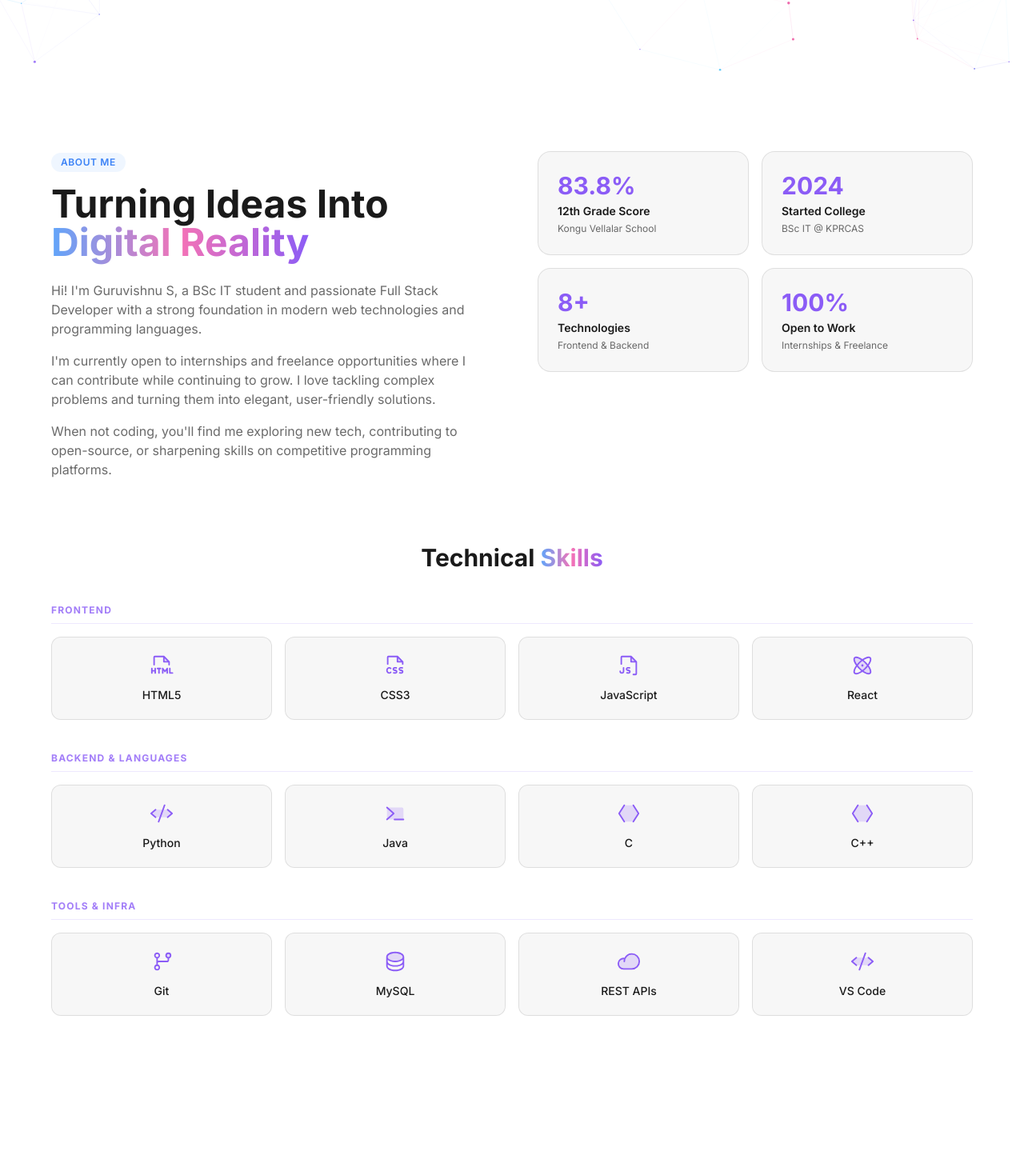
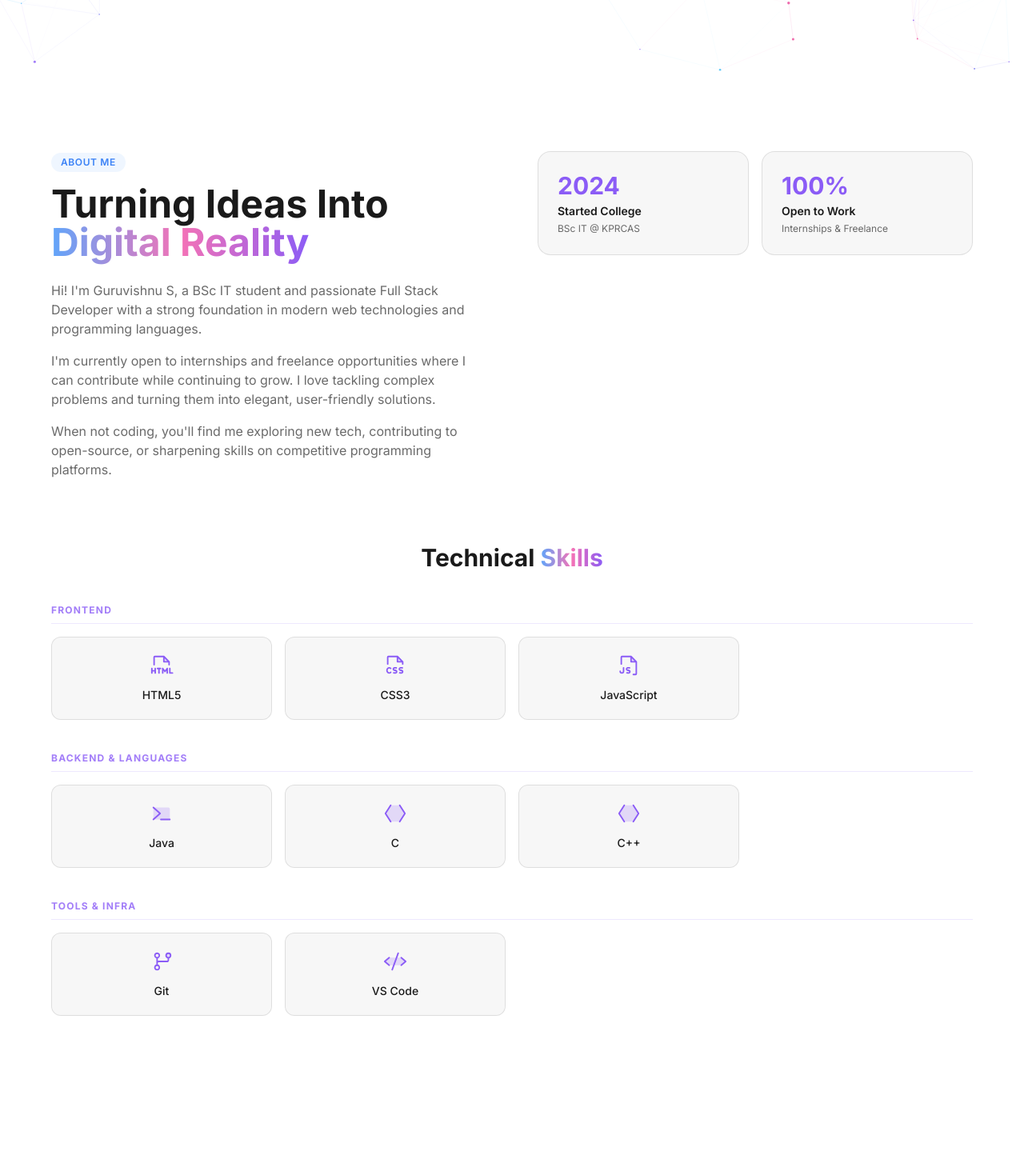
Before and after one commit to Guruvishnu444/vishnu-04, a React (Vite) app: page / in a window 1280 px wide. Shown: the part 707-2171 px from the top of the page at 80% size. Built offline with nearby package versions, Linux system fonts and the light colour scheme.

Commit message:
Update portfolio website files

```diff
--- a/src/components/About.jsx
+++ b/src/components/About.jsx
@@ -12,13 +12,13 @@ const skillCategories = [
       { name: 'HTML5', icon: FileHtml },
       { name: 'CSS3', icon: FileCss },
       { name: 'JavaScript', icon: FileJs },
-      { name: 'React', icon: Atom },
+
     ]
   },
   {
     category: 'Backend & Languages',
     skills: [
-      { name: 'Python', icon: Code },
+
       { name: 'Java', icon: Terminal },
       { name: 'C', icon: BracketsAngle },
       { name: 'C++', icon: BracketsAngle },
@@ -28,8 +28,7 @@ const skillCategories = [
     category: 'Tools & Infra',
     skills: [
       { name: 'Git', icon: GitBranch },
-      { name: 'MySQL', icon: Database },
-      { name: 'REST APIs', icon: Cloud },
+
       { name: 'VS Code', icon: Code },
     ]
   },
@@ -87,9 +86,9 @@ function About() {
             transition={{ duration: 0.6, type: 'spring', stiffness: 100 }}
             className="grid grid-cols-2 gap-4">
             {[
-              { value: '83.8%', label: '12th Grade Score', sub: 'Kongu Vellalar School' },
+
               { value: '2024', label: 'Started College', sub: 'BSc IT @ KPRCAS' },
-              { value: '8+', label: 'Technologies', sub: 'Frontend & Backend' },
+
               { value: '100%', label: 'Open to Work', sub: 'Internships & Freelance' },
             ].map((item, i) => (
               <motion.div key={i} custom={i} variants={fadeUp} initial="hidden" whileInView="visible"
```
